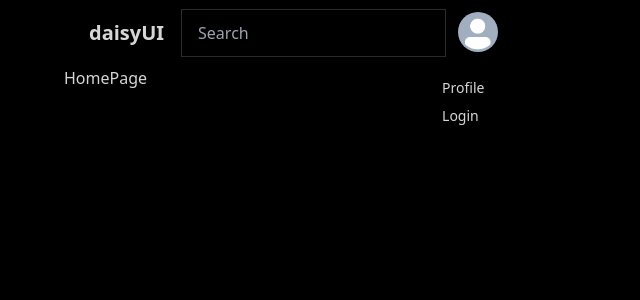
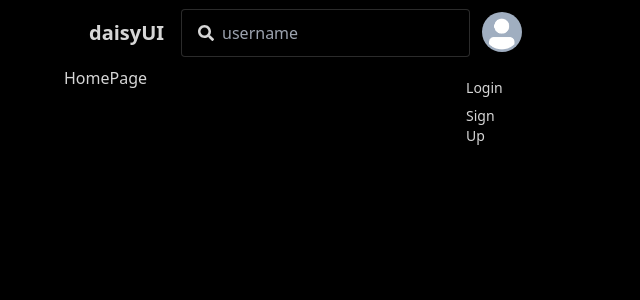
Before and after one commit to TATammy0w0/wenjing-ma-project3, a React (Vite) app in the folder frontend/: page / in a window 1280 px wide. Both pictures are taken after a click on the button 478 px from the left and 33 px from the top of the page. Shown: the top 300 px of the page, without its empty margins (0-640 px from the left). Built offline with nearby package versions, Linux system fonts and the light colour scheme.

Commit message:
link home, login, sign up

```diff
--- a/frontend/src/components/common/NavBar.jsx
+++ b/frontend/src/components/common/NavBar.jsx
@@ -1,5 +1,7 @@
 import React from "react";
 import { Link } from "react-router-dom";
+
+import { FaSearch } from "react-icons/fa";
 
 const NavBar = () => {
   return (
@@ -7,14 +9,18 @@ const NavBar = () => {
       <div className="flex-1">
         <a className="btn btn-ghost text-xl">daisyUI</a>
       </div>
+
       <div className="flex-none gap-2">
-        <div className="form-control">
+        <label className="input input-bordered rounded flex items-center gap-2 navbar-center">
+          <FaSearch />
           <input
             type="text"
-            placeholder="Search"
-            className="input input-bordered w-24 md:w-auto"
+            className="grow"
+            placeholder="username"
+            name="username"
           />
-        </div>
+        </label>
+
         <div className="dropdown dropdown-end">
           <div
             tabIndex={0}
@@ -22,10 +28,7 @@ const NavBar = () => {
             className="btn btn-ghost btn-circle avatar"
           >
             <div className="w-10 rounded-full">
-              <img
-                alt="Tailwind CSS Navbar component"
-                src="../public/avatar-placeholder.png"
-              />
+              <img alt="Profile Image" src="../public/avatar-placeholder.png" />
             </div>
           </div>
           <ul
@@ -33,11 +36,13 @@ const NavBar = () => {
             className="menu menu-sm dropdown-content bg-base-100 rounded-box z-[1] mt-2 w-20 p-2 shadow"
           >
             <li>
-              <a>Profile</a>
+              <Link to="/login">
+                <a>Login</a>
+              </Link>
             </li>
             <li>
-              <Link to="/login">
-                <a>Login</a>
+              <Link to="/signup">
+                <a>Sign Up</a>
               </Link>
             </li>
           </ul>
--- a/frontend/src/components/svgs/Y.jsx
+++ b/frontend/src/components/svgs/Y.jsx
@@ -1,5 +1,5 @@
 const YSvg = (props) => (
-  <svg aria-hidden="true" viewBox="0 2 24 32" fill="currentColor" {...props}>
+  <svg aria-hidden="true" viewBox="0 0 24 27" fill="currentColor" {...props}>
     <path d="M 20.576 8.688 c -0.239 -0.948 0.239 -2.457 1.768 -2.992 l -1.635 -0.087 s -0.619 -2.174 -3.315 -2.616 c -2.831 -0.194 -4.684 -0.072 -4.684 -0.072 c 0.225 0.108 2.094 1.331 1.254 3.705 c -0.612 1.257 -1.575 2.288 -2.604 3.46 c -0.031 0.031 -0.06 0.061 -0.084 0.087 c -0.706 0.815 -1.779 1.959 -3.391 3.647 c -2.391 2.718 -5.629 6.207 -5.629 6.207 c 6.073 1.59 10.131 -0.157 12.515 -2.285 c 0.504 -0.006 0.883 -0.009 1.139 -0.009 c 3.334 0 6.146 -2.883 5.809 -6.051 z m -5.009 8.016 c -0.265 0 -0.654 0.003 -1.17 0.007 l -0.589 0.005 l -0.444 0.387 c -1.173 1.021 -2.601 1.779 -4.275 2.178 c -1.309 0.314 -2.742 0.403 -4.283 0.15 c 0.448 -0.51 0.91 -1.035 1.382 -1.569 c 2.293 -2.608 4.33 -4.923 5.895 -6.693 l 0.035 -0.035 l 0.032 -0.037 c 0.103 -0.114 0.519 -0.578 0.622 -0.697 c 0.243 -0.278 0.435 -0.497 0.615 -0.715 c 0.769 -0.918 1.308 -1.697 1.728 -2.553 l 0.04 -0.082 l 0.03 -0.083 c 0.342 -0.933 0.385 -1.847 0.157 -2.815 c 0.561 0.018 1.159 0.046 1.785 0.09 c 0.831 0.057 1.383 0.323 1.771 0.731 c 0.145 0.15 0.254 0.311 0.333 0.464 c 0.025 0.051 0.042 0.093 0.058 0.13 l 0.125 0.442 c -0.392 0.87 -0.497 1.848 -0.286 2.702 c 0.075 0.297 0.173 0.561 0.308 0.865 c 0.054 0.119 0.238 0.509 0.275 0.591 c 0.258 0.564 0.387 1.068 0.42 1.953 c 0.084 2.342 -2.048 4.503 -4.509 4.503 z" />
   </svg>
 );
--- a/frontend/src/pages/auth/login/LoginPage.jsx
+++ b/frontend/src/pages/auth/login/LoginPage.jsx
@@ -26,13 +26,17 @@ const LoginPage = () => {
   return (
     <div className="max-w-screen-xl mx-auto flex h-screen">
       <div className="flex-1 hidden lg:flex items-center  justify-center pr-10">
-        <YSvg className=" lg:w-3/4 fill-white" />
+        <Link to="/">
+          <YSvg className=" lg:w-3/4 fill-white" />
+        </Link>
       </div>
 
       <div className="flex-1 flex flex-col justify-center items-center pl-10">
         <div className="flex w-full flex-col border-opacity-50">
           <form className="flex gap-4 flex-col" onSubmit={handleSubmit}>
-            <YSvg className="w-24 lg:hidden fill-white" />
+            <Link to="/">
+              <YSvg className="w-20 lg:hidden fill-white" />
+            </Link>
             <h1 className="text-4xl font-extrabold text-white">
               {"Let's"} go.
             </h1>
--- a/frontend/src/pages/auth/signup/SignUpPage.jsx
+++ b/frontend/src/pages/auth/signup/SignUpPage.jsx
@@ -28,13 +28,17 @@ const SignUpPage = () => {
   return (
     <div className="max-w-screen-xl mx-auto flex h-screen px-20">
       <div className="flex-1 hidden lg:flex items-center  justify-center pr-10">
-        <YSvg className=" lg:w-3/4 fill-white" />
+        <Link to="/">
+          <YSvg className=" lg:w-3/4 fill-white" />
+        </Link>
       </div>
 
       <div className="flex-1 flex flex-col justify-center items-center pl-10">
         <div className="flex w-full flex-col border-opacity-50">
           <form className="flex gap-4 flex-col" onSubmit={handleSubmit}>
-            <YSvg className="w-16 lg:hidden fill-white" />
+            <Link to="/">
+              <YSvg className="w-20 lg:hidden fill-white" />
+            </Link>
             <h1 className="text-4xl font-extrabold text-white">Join today.</h1>
             <label className="input input-bordered rounded flex items-center gap-2">
               <MdOutlineMail />
```
